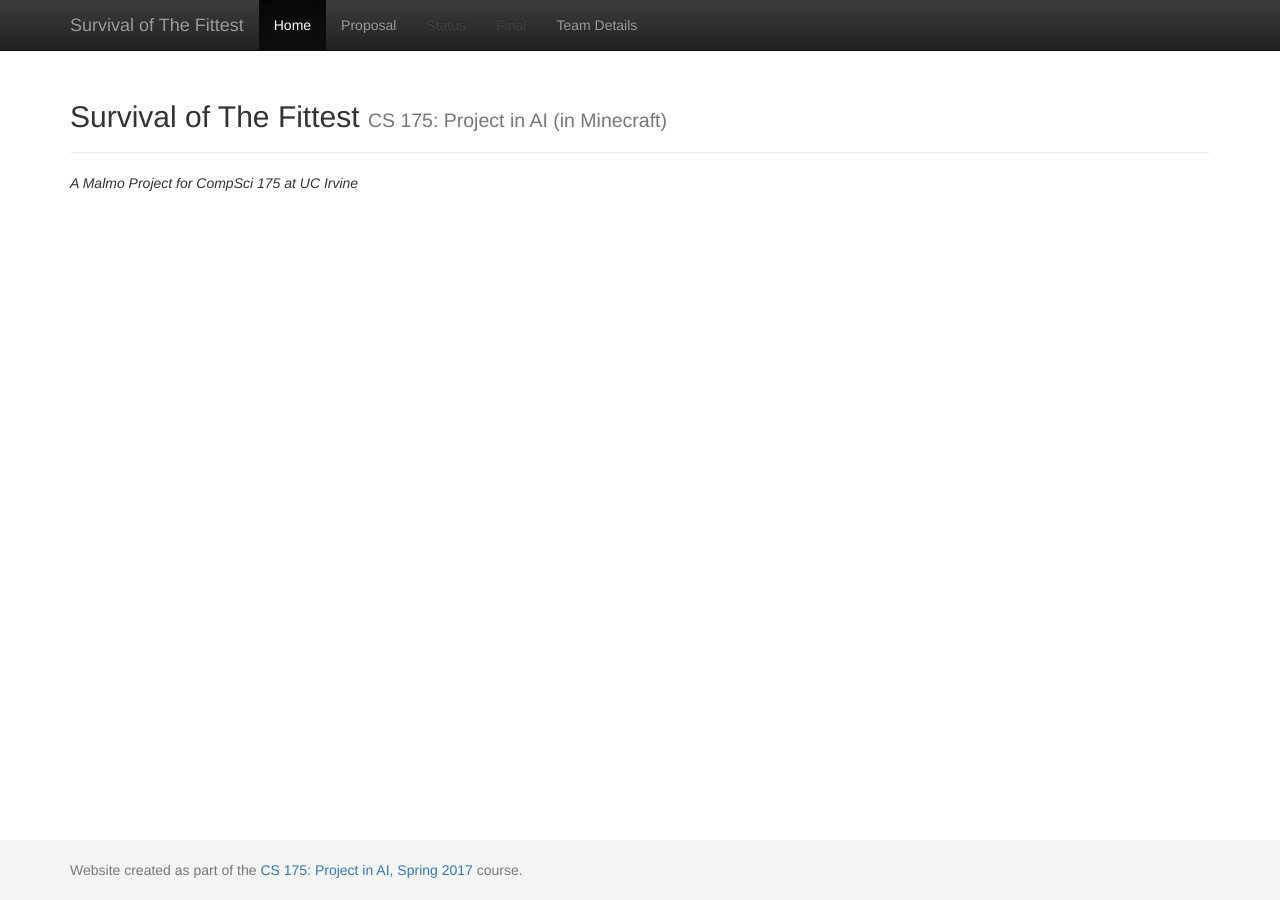
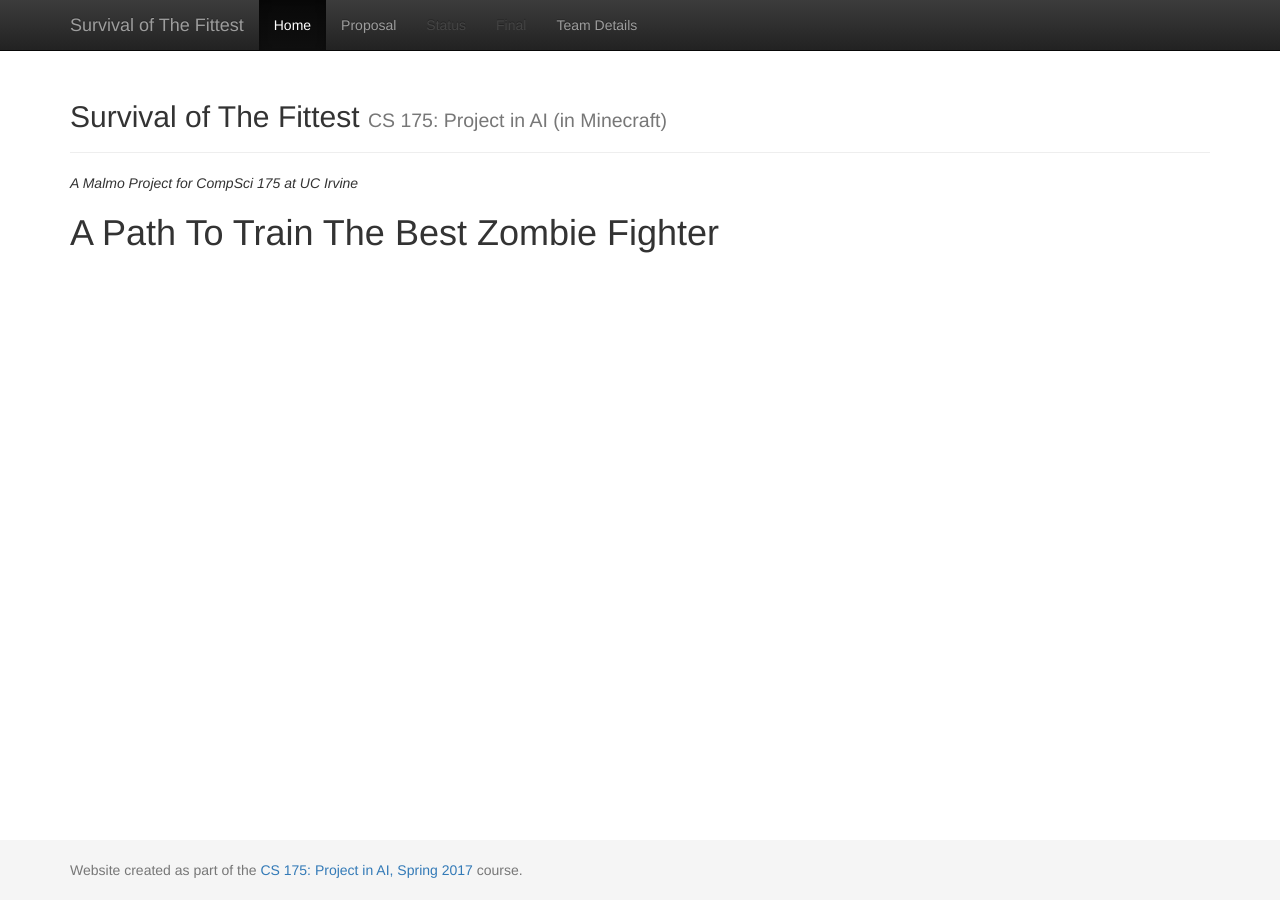
Before and after one commit to mingh2/SurvivalOfTheFittest, a Jekyll site: the page built from docs/index.md, in a window 1280 px wide. Built offline with Jekyll 4.4.1, drawn with Linux system fonts in a browser that asks for light colours.

Commit message:
Update First Page of the Website

```diff
--- a/docs/index.md
+++ b/docs/index.md
@@ -4,3 +4,5 @@ title:  Home
 ---
 
 _A Malmo Project for CompSci 175 at UC Irvine_
+
+# A Path To Train The Best Zombie Fighter
```
